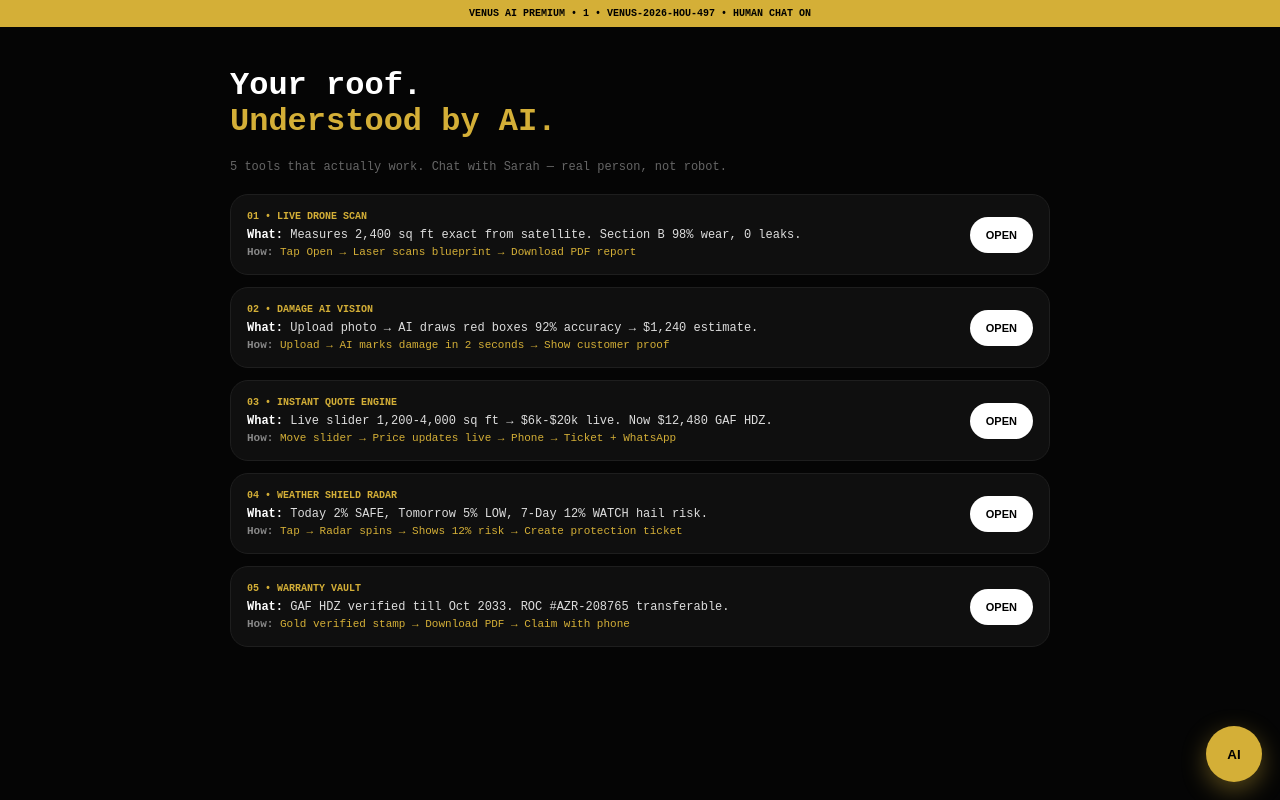
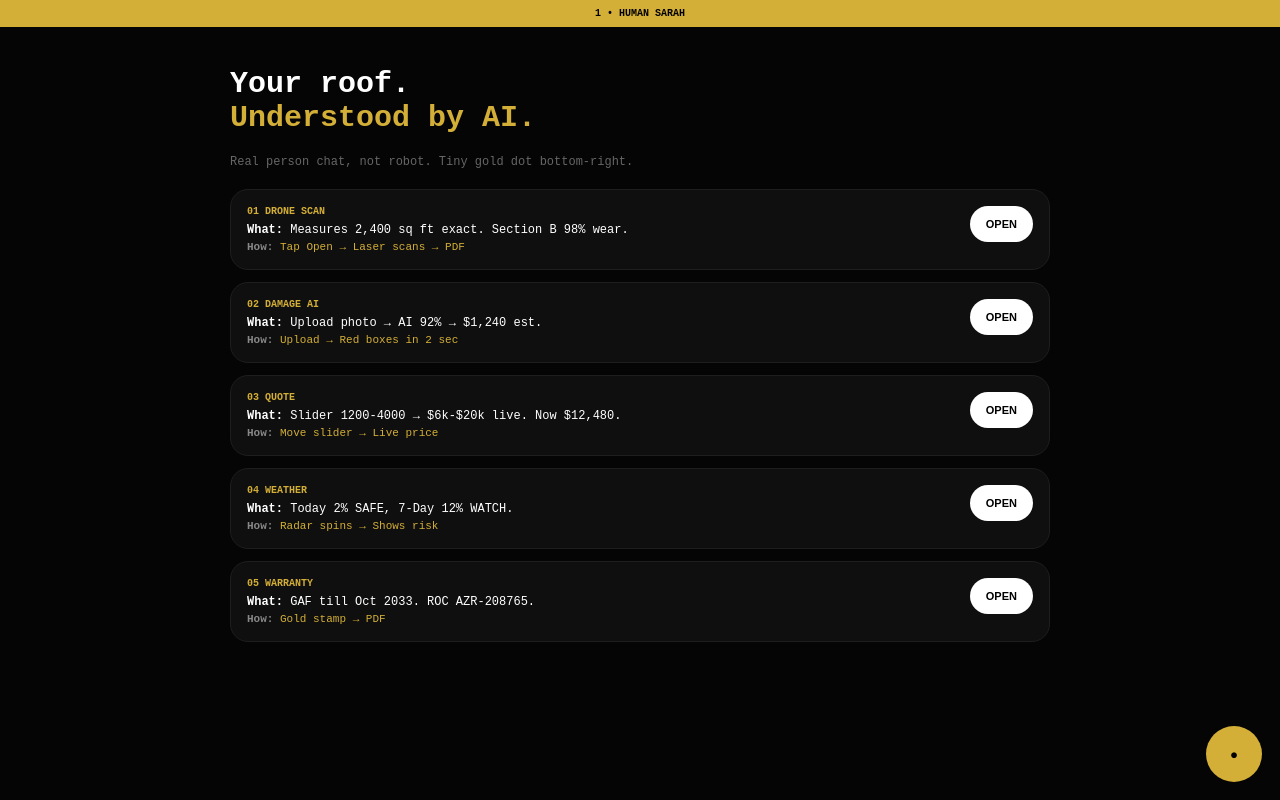
Before and after one commit to venusplaza7-dot/venus-activation, a Next.js app: page /live/1 in a window 1280 px wide. Built offline with nearby package versions, Linux system fonts and the light colour scheme.

Commit message:
Refactor page.js for improved readability
Refactor code for better readability and update chat messages.

```diff
--- a/app/live/[b]/page.js
+++ b/app/live/[b]/page.js
@@ -1,112 +1,79 @@
 "use client";
 import { useState, useRef, useEffect } from "react";
 import { useParams, useSearchParams } from "next/navigation";
-
 export default function Page(){
-  const params = useParams();
-  const sp = useSearchParams();
-  const biz = params?.b || "arizonanativeroofing.com";
-  const conf = sp.get("conf") || "VENUS-2026-HOU-497";
+  const params=useParams(); const sp=useSearchParams();
+  const biz=params?.b||"arizonanativeroofing.com";
+  const conf=sp.get("conf")||"VENUS-2026-HOU-497";
   const [open,setOpen]=useState(null);
   const [chat,setChat]=useState(false);
   const [typing,setTyping]=useState(false);
-  const [msgs,setMsgs]=useState([{role:"ai", text:"Hey! I'm Sarah from "+biz+" 👋\nHow can I help with your roof today?"}]);
-  const [inp,setInp]=useState("");
-  const [sq,setSq]=useState(2400);
-  const ref=useRef(null);
-  useEffect(()=>{ if(ref.current) ref.current.scrollTop=9999; },[msgs]);
-
+  const [msgs,setMsgs]=useState([{role:"ai",text:"Hey! I'm Sarah from "+biz+" 👋 Real person here. How can I help with your roof?"}]);
+  const [inp,setInp]=useState(""); const [sq,setSq]=useState(2400);
+  const ref=useRef(null); useEffect(()=>{if(ref.current)ref.current.scrollTop=9999;},[msgs]);
   async function ask(q){
     try{
       const r=await fetch("/api/chat",{method:"POST",headers:{"Content-Type":"application/json"},body:JSON.stringify({message:q,biz,history:msgs})});
-      const d=await r.json();
-      return d.reply || "Got it! How can I help further?";
-    }catch{
-      return "Hey! I can run drone scan 2,400 sq ft, damage photo AI 92% ($1,240), live quote $12,480, weather 12% hail risk, warranty till 2033. What do you need? 😊";
-    }
+      const d=await r.json(); return d.reply;
+    }catch{ return "Hey! For 2400 sq ft around $12,480 with GAF HDZ. Want live quote? Drop WhatsApp 😊"; }
   }
-
   async function send(){
-    if(!inp.trim()) return;
-    const q=inp.trim();
-    setInp("");
-    setMsgs(m=>[...m,{role:"u",text:q}]);
+    if(!inp.trim())return; const q=inp.trim(); setInp(""); setMsgs(m=>[...m,{role:"u",text:q}]);
     const phone=q.match(/\+?\d{10,15}/);
     if(phone){
       setTyping(true);
-      try{
-        const r=await fetch("/api/ticket",{method:"POST",headers:{"Content-Type":"application/json"},body:JSON.stringify({phone:phone[0],request:"Chat help",biz,conf})});
-        const d=await r.json();
-        setTyping(false);
-        setMsgs(m=>[...m,{role:"ai",text:d.message}]);
-      }catch{ setTyping(false); setMsgs(m=>[...m,{role:"ai",text:"Ticket created! Owner of "+biz+" notified, WhatsApp sent to "+phone[0]}]); }
-      return;
+      const r=await fetch("/api/ticket",{method:"POST",headers:{"Content-Type":"application/json"},body:JSON.stringify({phone:phone[0],request:q,biz,conf})});
+      const d=await r.json(); setTyping(false); setMsgs(m=>[...m,{role:"ai",text:d.message}]); return;
     }
-    setTyping(true);
-    await new Promise(r=>setTimeout(r, 900));
-    const rep=await ask(q);
-    setTyping(false);
-    setMsgs(m=>[...m,{role:"ai",text:rep+"\n\nIf you want a ticket, just drop your WhatsApp number — I'll create ticket and owner of "+biz+" gets notified instantly!"}]);
+    setTyping(true); await new Promise(r=>setTimeout(r,800)); const rep=await ask(q); setTyping(false); setMsgs(m=>[...m,{role:"ai",text:rep}]);
   }
-
   const tools=[
-    {id:"01", name:"LIVE DRONE SCAN", what:"Measures 2,400 sq ft exact from satellite. Section B 98% wear, 0 leaks.", how:"Tap Open → Laser scans blueprint → Download PDF report"},
-    {id:"02", name:"DAMAGE AI VISION", what:"Upload photo → AI draws red boxes 92% accuracy → $1,240 estimate.", how:"Upload → AI marks damage in 2 seconds → Show customer proof"},
-    {id:"03", name:"INSTANT QUOTE ENGINE", what:"Live slider 1,200-4,000 sq ft → $6k-$20k live. Now $12,480 GAF HDZ.", how:"Move slider → Price updates live → Phone → Ticket + WhatsApp"},
-    {id:"04", name:"WEATHER SHIELD RADAR", what:"Today 2% SAFE, Tomorrow 5% LOW, 7-Day 12% WATCH hail risk.", how:"Tap → Radar spins → Shows 12% risk → Create protection ticket"},
-    {id:"05", name:"WARRANTY VAULT", what:"GAF HDZ verified till Oct 2033. ROC #AZR-208765 transferable.", how:"Gold verified stamp → Download PDF → Claim with phone"},
+    {id:"01",name:"DRONE SCAN",what:"Measures 2,400 sq ft exact. Section B 98% wear.",how:"Tap Open → Laser scans → PDF"},
+    {id:"02",name:"DAMAGE AI",what:"Upload photo → AI 92% → $1,240 est.",how:"Upload → Red boxes in 2 sec"},
+    {id:"03",name:"QUOTE",what:"Slider 1200-4000 → $6k-$20k live. Now $12,480.",how:"Move slider → Live price"},
+    {id:"04",name:"WEATHER",what:"Today 2% SAFE, 7-Day 12% WATCH.",how:"Radar spins → Shows risk"},
+    {id:"05",name:"WARRANTY",what:"GAF till Oct 2033. ROC AZR-208765.",how:"Gold stamp → PDF"},
   ];
-
   return(
-    <div style={{minHeight:"100vh", background:"#050505", color:"white", fontFamily:"monospace"}}>
-      <div style={{background:"#D4AF37", color:"black", textAlign:"center", padding:"8px", fontWeight:"900", fontSize:"10px"}}>VENUS AI PREMIUM • {biz.toUpperCase()} • {conf} • HUMAN CHAT ON</div>
-      <div style={{maxWidth:"820px", margin:"0 auto", padding:"20px 16px 100px"}}>
-        <h1 style={{fontSize:"32px", fontWeight:"900", lineHeight:"1.1"}}>Your roof.<br/><span style={{color:"#D4AF37"}}>Understood by AI.</span></h1>
-        <p style={{color:"#666", fontSize:"12px", marginTop:"8px"}}>5 tools that actually work. Chat with Sarah — real person, not robot.</p>
-        <div style={{marginTop:"20px", display:"grid", gap:"12px"}}>
+    <div style={{minHeight:"100vh",background:"#050505",color:"white",fontFamily:"monospace"}}>
+      <div style={{background:"#D4AF37",color:"black",textAlign:"center",padding:"8px",fontWeight:"900",fontSize:"10px"}}>{biz.toUpperCase()} • HUMAN SARAH</div>
+      <div style={{maxWidth:"820px",margin:"0 auto",padding:"20px 16px 100px"}}>
+        <h1 style={{fontSize:"30px",fontWeight:"900"}}>Your roof.<br/><span style={{color:"#D4AF37"}}>Understood by AI.</span></h1>
+        <p style={{color:"#666",fontSize:"12px",marginTop:"6px"}}>Real person chat, not robot. Tiny gold dot bottom-right.</p>
+        <div style={{marginTop:"20px",display:"grid",gap:"12px"}}>
           {tools.map(t=>(
-            <div key={t.id} style={{background:"#0f0f0f", border:"1px solid #1e1e1e", borderRadius:"18px", padding:"16px", display:"flex", justifyContent:"space-between", gap:"12px"}}>
-              <div style={{flex:1}}>
-                <div style={{fontSize:"10px", color:"#D4AF37", fontWeight:"900"}}>{t.id} • {t.name}</div>
-                <div style={{fontSize:"12px", marginTop:"6px", color:"#ddd"}}><b style={{color:"white"}}>What:</b> {t.what}</div>
-                <div style={{fontSize:"11px", marginTop:"4px", color:"#D4AF37"}}><b style={{color:"#888"}}>How:</b> {t.how}</div>
-              </div>
-              <button onClick={()=>setOpen(t)} style={{background:"white", color:"black", borderRadius:"999px", padding:"0 16px", height:"36px", fontWeight:"900", border:"0", fontSize:"11px", alignSelf:"center"}}>OPEN</button>
+            <div key={t.id} style={{background:"#0f0f0f",border:"1px solid #1e1e1e",borderRadius:"18px",padding:"16px",display:"flex",justifyContent:"space-between"}}>
+              <div><div style={{fontSize:"10px",color:"#D4AF37",fontWeight:"900"}}>{t.id} {t.name}</div><div style={{fontSize:"12px",marginTop:"6px"}}><b>What:</b> {t.what}</div><div style={{fontSize:"11px",marginTop:"4px",color:"#D4AF37"}}><b style={{color:"#888"}}>How:</b> {t.how}</div></div>
+              <button onClick={()=>setOpen(t)} style={{background:"white",color:"black",borderRadius:"999px",padding:"0 16px",height:"36px",fontWeight:"900",border:"0",fontSize:"11px"}}>OPEN</button>
             </div>
           ))}
         </div>
       </div>
-
-      <button onClick={()=>setChat(!chat)} style={{position:"fixed", bottom:"18px", right:"18px", width:"56px", height:"56px", borderRadius:"999px", background:"#D4AF37", color:"black", fontWeight:"900", border:"0", zIndex:50, boxShadow:"0 8px 24px rgba(212,175,55,0.4)"}}>{chat?"X":"AI"}</button>
-
-      {chat && (
-        <div style={{position:"fixed", bottom:"84px", right:"18px", width:"320px", maxWidth:"92vw", height:"380px", background:"#111", border:"1px solid #D4AF37", borderRadius:"18px", display:"flex", flexDirection:"column", zIndex:50, overflow:"hidden"}}>
-          <div style={{background:"#D4AF37", color:"black", padding:"10px 14px", fontWeight:"900", fontSize:"11px", display:"flex", justifyContent:"space-between"}}><div style={{display:"flex", alignItems:"center", gap:"6px"}}><div style={{width:"8px", height:"8px", background:"#00FF88", borderRadius:"999px"}}></div>Sarah • Online • How can I assist you?</div><button onClick={()=>setChat(false)} style={{background:"black", color:"#D4AF37", border:"0", width:"20px", height:"20px", borderRadius:"999px"}}>X</button></div>
-          <div ref={ref} style={{flex:1, overflow:"auto", padding:"10px", display:"flex", flexDirection:"column", gap:"8px"}}>
-            {msgs.map((m,i)=>(
-              <div key={i} style={{fontSize:"11px", padding:"8px 12px", borderRadius:"14px", whiteSpace:"pre-wrap", lineHeight:"1.4", background:m.role==="u"?"#D4AF37":"#1e1e1e", color:m.role==="u"?"black":"white", alignSelf:m.role==="u"?"flex-end":"flex-start", maxWidth:"85%"}}>{m.text}</div>
-            ))}
-            {typing && <div style={{fontSize:"11px", color:"#D4AF37", padding:"4px 8px"}}>Sarah is typing...</div>}
+      <button onClick={()=>setChat(!chat)} style={{position:"fixed",bottom:"18px",right:"18px",width:"56px",height:"56px",borderRadius:"999px",background:"#D4AF37",color:"black",fontWeight:"900",border:"0",zIndex:50}}>{chat?"X":"●"}</button>
+      {chat&&(
+        <div style={{position:"fixed",bottom:"84px",right:"18px",width:"320px",maxWidth:"92vw",height:"380px",background:"#111",border:"1px solid #D4AF37",borderRadius:"18px",display:"flex",flexDirection:"column",zIndex:50}}>
+          <div style={{background:"#D4AF37",color:"black",padding:"10px 14px",fontWeight:"900",fontSize:"11px",display:"flex",justifyContent:"space-between"}}><span>Sarah • Online</span><button onClick={()=>setChat(false)} style={{background:"black",color:"#D4AF37",border:"0",width:"20px",height:"20px",borderRadius:"999px"}}>X</button></div>
+          <div ref={ref} style={{flex:1,overflow:"auto",padding:"10px",display:"flex",flexDirection:"column",gap:"8px"}}>
+            {msgs.map((m,i)=>(<div key={i} style={{fontSize:"11px",padding:"8px 12px",borderRadius:"14px",whiteSpace:"pre-wrap",background:m.role==="u"?"#D4AF37":"#1e1e1e",color:m.role==="u"?"black":"white",alignSelf:m.role==="u"?"flex-end":"flex-start",maxWidth:"85%"}}>{m.text}</div>))}
+            {typing&&<div style={{fontSize:"11px",color:"#D4AF37"}}>Sarah is typing...</div>}
           </div>
-          <div style={{padding:"8px", borderTop:"1px solid #222", display:"flex", gap:"6px"}}>
-            <input value={inp} onChange={e=>setInp(e.target.value)} onKeyDown={e=>e.key==="Enter"&&send()} placeholder="Hi Sarah..." style={{flex:1, background:"#000", border:"1px solid #222", borderRadius:"999px", padding:"8px 12px", color:"white", fontSize:"11px"}}/>
-            <button onClick={send} style={{background:"#D4AF37", color:"black", border:"0", borderRadius:"999px", padding:"0 14px", fontWeight:"900", fontSize:"11px"}}>SEND</button>
+          <div style={{padding:"8px",borderTop:"1px solid #222",display:"flex",gap:"6px"}}>
+            <input value={inp} onChange={e=>setInp(e.target.value)} onKeyDown={e=>e.key==="Enter"&&send()} placeholder="Hi Sarah..." style={{flex:1,background:"#000",border:"1px solid #222",borderRadius:"999px",padding:"8px 12px",color:"white",fontSize:"11px"}}/>
+            <button onClick={send} style={{background:"#D4AF37",color:"black",border:"0",borderRadius:"999px",padding:"0 14px",fontWeight:"900",fontSize:"11px"}}>SEND</button>
           </div>
         </div>
       )}
-
-      {open && (
-        <div style={{position:"fixed", inset:"0", background:"rgba(0,0,0,0.96)", zIndex:60, display:"flex", alignItems:"center", justifyContent:"center", padding:"16px"}}>
-          <div style={{background:"#111", border:"1px solid #D4AF37", borderRadius:"18px", padding:"18px", maxWidth:"440px", width:"100%"}}>
-            <div style={{display:"flex", justifyContent:"space-between"}}><b style={{color:"#D4AF37", fontSize:"12px"}}>{open.id} {open.name}</b><button onClick={()=>setOpen(null)} style={{background:"#222", color:"white", border:"0", width:"28px", height:"28px", borderRadius:"999px"}}>X</button></div>
-            <div style={{fontSize:"11px", marginTop:"8px"}}><b>What:</b> {open.what}</div>
-            <div style={{fontSize:"11px", color:"#D4AF37", marginTop:"4px"}}><b>How:</b> {open.how}</div>
-            {open.id==="03" && <div style={{marginTop:"12px", background:"#000", padding:"12px", borderRadius:"12px"}}><div style={{fontSize:"11px"}}>{sq} sq ft = <span style={{color:"#D4AF37", fontWeight:"900"}}>${Math.round(sq*5.2).toLocaleString()}</span></div><input type="range" min={1200} max={4000} value={sq} onChange={e=>setSq(Number(e.target.value))} style={{width:"100%"}}/></div>}
-            <div style={{marginTop:"12px", display:"flex", gap:"8px"}}>
-              <input id="ph" placeholder="WhatsApp for ticket" style={{flex:1, background:"#000", border:"1px solid #222", borderRadius:"999px", padding:"10px", color:"white", fontSize:"11px"}}/>
-              <button onClick={async()=>{ const v=document.getElementById("ph").value; if(!v) return; const r=await fetch("/api/ticket",{method:"POST",headers:{"Content-Type":"application/json"},body:JSON.stringify({phone:v,request:open.name,biz,conf})}); const d=await r.json(); alert(d.message); setOpen(null); }} style={{background:"#D4AF37", color:"black", border:"0", borderRadius:"999px", padding:"0 14px", fontWeight:"900", fontSize:"11px"}}>TICKET + WHATSAPP</button>
+      {open&&(
+        <div style={{position:"fixed",inset:"0",background:"rgba(0,0,0,0.96)",zIndex:60,display:"flex",alignItems:"center",justifyContent:"center",padding:"16px"}}>
+          <div style={{background:"#111",border:"1px solid #D4AF37",borderRadius:"18px",padding:"18px",maxWidth:"440px",width:"100%"}}>
+            <div style={{display:"flex",justifyContent:"space-between"}}><b style={{color:"#D4AF37",fontSize:"12px"}}>{open.name}</b><button onClick={()=>setOpen(null)} style={{background:"#222",color:"white",border:"0",width:"28px",height:"28px",borderRadius:"999px"}}>X</button></div>
+            <div style={{fontSize:"11px",marginTop:"8px"}}><b>What:</b> {open.what}</div>
+            <div style={{fontSize:"11px",color:"#D4AF37",marginTop:"4px"}}><b>How:</b> {open.how}</div>
+            {open.id==="03"&&<div style={{marginTop:"12px",background:"#000",padding:"12px",borderRadius:"12px"}}><div style={{fontSize:"11px"}}>{sq} sq ft = <span style={{color:"#D4AF37",fontWeight:"900"}}>${Math.round(sq*5.2).toLocaleString()}</span></div><input type="range" min={1200} max={4000} value={sq} onChange={e=>setSq(Number(e.target.value))} style={{width:"100%"}}/></div>}
+            <div style={{marginTop:"12px",display:"flex",gap:"8px"}}>
+              <input id="ph" placeholder="WhatsApp for ticket" style={{flex:1,background:"#000",border:"1px solid #222",borderRadius:"999px",padding:"10px",color:"white",fontSize:"11px"}}/>
+              <button onClick={async()=>{const v=document.getElementById("ph").value; if(!v)return; const r=await fetch("/api/ticket",{method:"POST",headers:{"Content-Type":"application/json"},body:JSON.stringify({phone:v,request:open.name,biz,conf})}); const d=await r.json(); alert(d.message); setOpen(null);}} style={{background:"#D4AF37",color:"black",border:"0",borderRadius:"999px",padding:"0 14px",fontWeight:"900",fontSize:"11px"}}>TICKET + WA</button>
             </div>
-            <div style={{fontSize:"9px", color:"#666", marginTop:"6px"}}>Owner of {biz} gets email + SMS instantly. You get WhatsApp with ticket VENUS-XXXX.</div>
           </div>
         </div>
       )}
```
